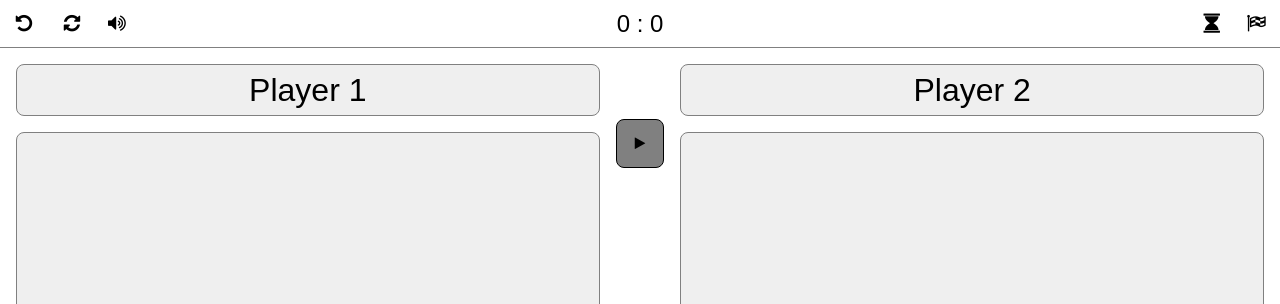
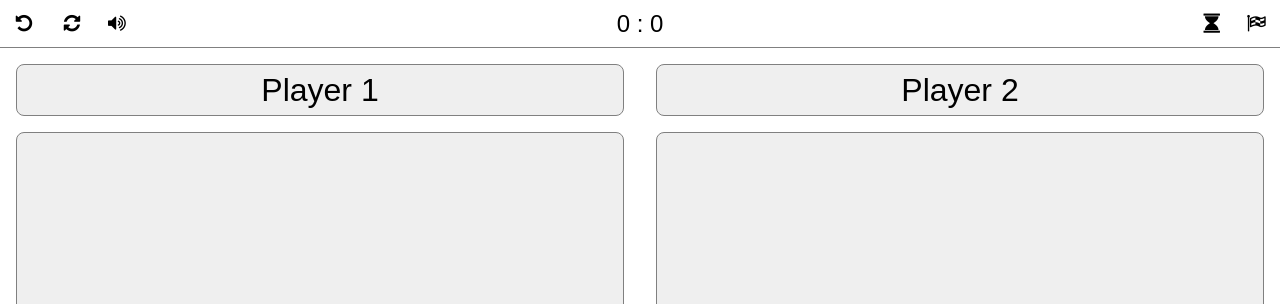
Before and after one commit to 3Nex/scoreboard, a plain HTML site: page index.html in a window 1280 px wide. Shown: the top 304 px of the page. Drawn offline with nearby package versions, Linux system fonts and the light colour scheme.

Commit message:
timer off by default

```diff
--- a/index.html
+++ b/index.html
@@ -133,7 +133,7 @@
 					score: [0,0], // current points in this match
 					scoreHistory: [], // array of previous points in a match for undoing
 					isSpeechOn: true, // if speechSynthesis is on
-					isTimerOn: true, // if we want timer to be used
+					isTimerOn: false, // if we want timer to be used
 					isTimerCounting: false // if timer is counting right now
 				}
 			},
```
